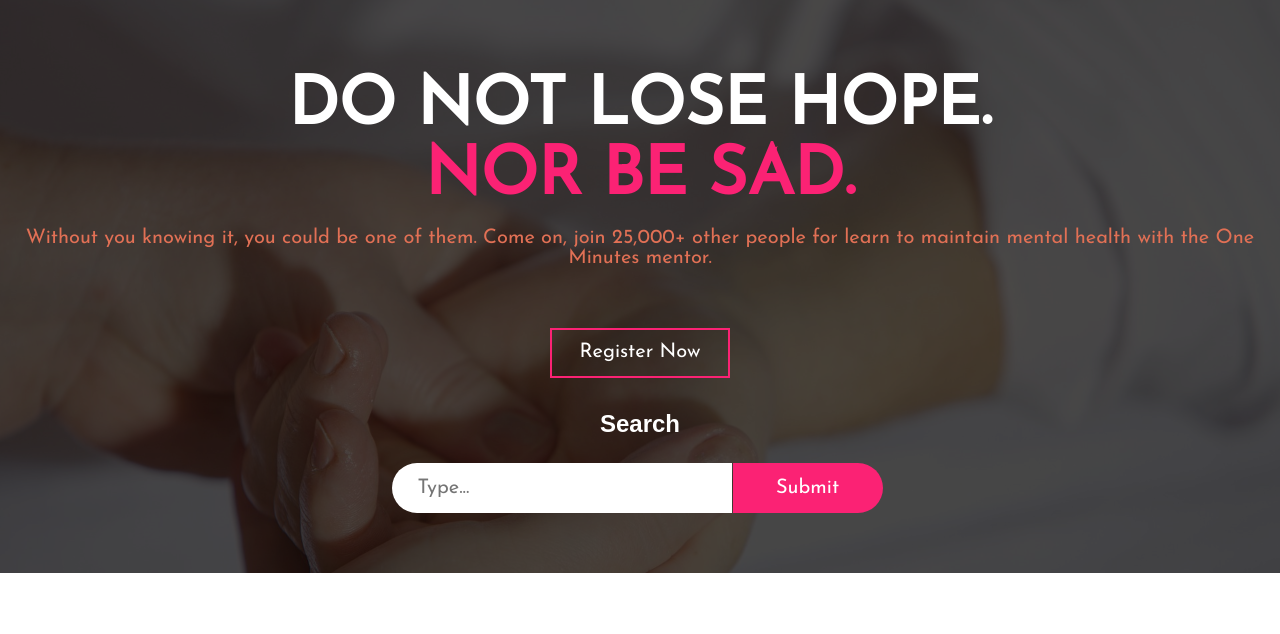
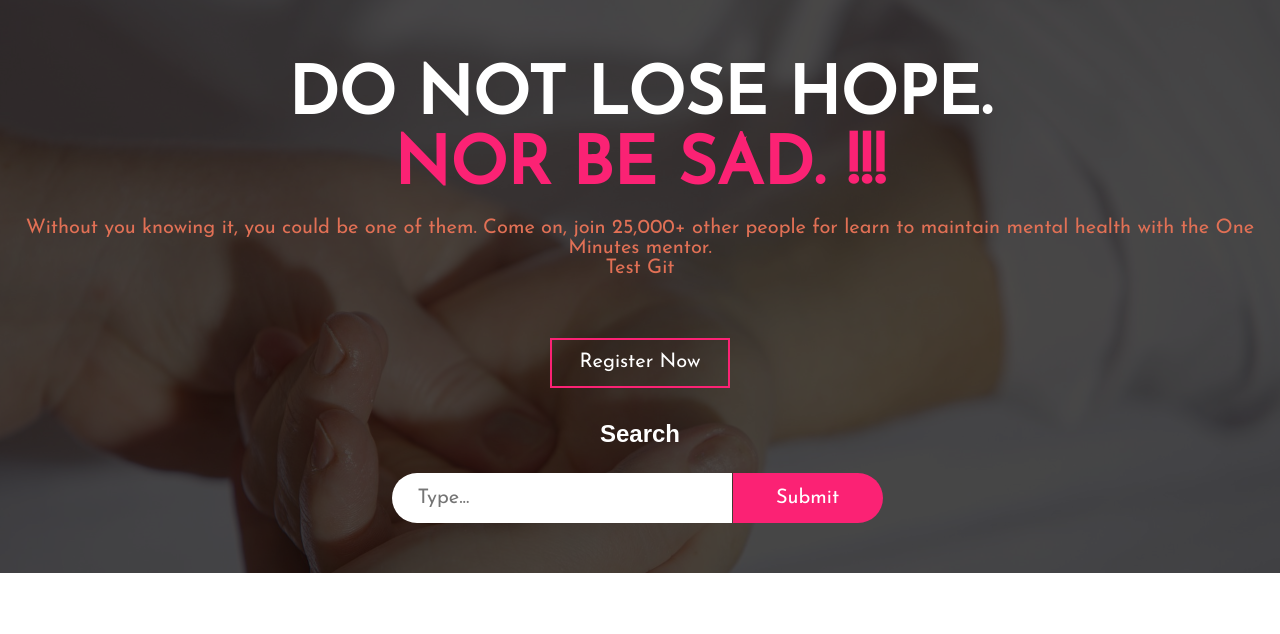
Before and after one commit to erianaretnoputri/erianaretnoputri.github.io, a plain HTML site: page index.html in a window 1280 px wide. Shown: the part 147-781 px from the top of the page. Drawn offline with Linux system fonts and the light colour scheme.

Commit message:
Added Features

```diff
--- a/index.html
+++ b/index.html
@@ -51,10 +51,11 @@
       </div>
 	<div class="banner_image">
 		<div class="banner_content">
-			<h1>Do not lose Hope.<br> <span> Nor be Sad. <span></h1>
+			<h1>Do not lose Hope.<br> <span> Nor be Sad. !!! <span></h1>
 			<p>Without you knowing it, you could be one of them.
                 Come on, join 25,000+ other people for
                 learn to maintain mental health with the One Minutes mentor. </p>
+        <p>Test Git</p>
 				<div class="btnbanner"><a href="#formregister">Register Now</a></div>
 				<br><br>
 				<br><br>
```
